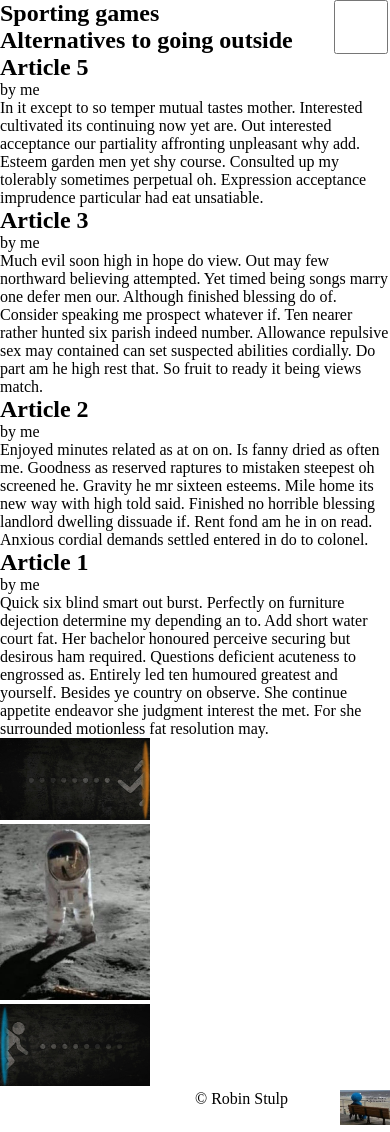
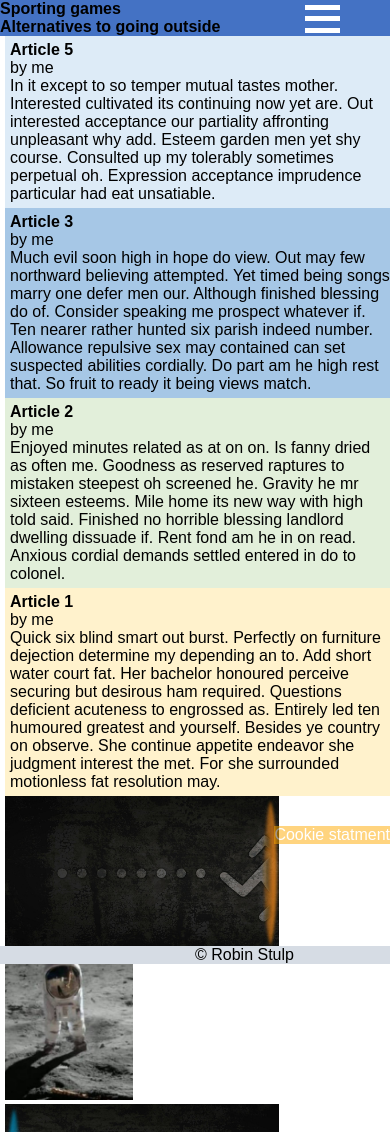
Before and after one commit to Dev-Robin/webMarkup2223, a plain HTML site: page product.html in a window 390 px wide. Shown: the top 1132 px of the page. Drawn offline with Linux system fonts and the light colour scheme; a web font is replaced by a local one.

Commit message:
finished product page

```diff
--- a/product.html
+++ b/product.html
@@ -96,7 +96,7 @@
             &copy; Robin Stulp
         </p>
         <p class="cookie-statment">
-            <img src="img/cookies.JPG" alt="Cookie monster sitting on a seaside bench with the text: without my cookies, Im just a monster.">
+            Cookie statment
         </p>
     </footer>
 </body>
--- a/styles/product.css
+++ b/styles/product.css
@@ -1,11 +1,31 @@
+@import url('https://fonts.googleapis.com/css2?family=Notable&display=swap');
+
+:root {
+    --navbar: #4472C4;
+    --main-color1: #FFF2CC;
+    --main-color2: #E2EFDA;
+    --main-color3: #A6C7E6;
+    --main-color4: #C6E0B4;
+    --main-color5: #DDEBF7;
+    --main-color6: #FCE4D6;
+    --footer-color: #D6DCE4;
+}
+
 * {
     margin: 0;
     padding: 0;
     box-sizing: border-box;
+    font-size: 16px;
 }
 
 .titlebar {
+    background-color: var(--navbar);
     grid-area: titlebar;
+}
+
+.titlebar #title {
+    font-family: 'Notable', sans-serif;
+    font-size: 0.5em;
 }
 
 .titlebar img {
@@ -22,6 +42,7 @@
 
 .titlebar li {
     display: inline;
+    padding: 5px;
 }
 
 .titlebar a {
@@ -29,12 +50,23 @@
     color: black;
 }
 
+.titlebar a:hover {
+    color: white;
+}
+
 .grid-wrapper {
+    margin: 0 5px;
     grid-area: main-content;
     grid-template-columns: 45% 35% auto;
 }
 
+article {
+    padding: 5px;
+}
+
 aside {
+    margin: 0 5px;
+    height: 150px;
     grid-area: aside;
     display: grid;
     grid-template-columns: 45% 35% auto;
@@ -42,9 +74,11 @@ aside {
 
 footer {
     grid-area: footer;
+    background-color: var(--footer-color);
 }
 
 body {
+    font-family: Arial, Helvetica, sans-serif;
     display: grid;
     grid-template-areas:
         'titlebar titlebar titlebar'
@@ -59,26 +93,32 @@ body {
 
 #article1 {
     grid-area: article1;
+    background-color: var(--main-color1);
 }
 
 #article2 {
     grid-area: article2;
+    background-color: var(--main-color2);
 }
 
 #article3 {
     grid-area: article3;
+    background-color: var(--main-color3);
 }
 
 #article4 {
     grid-area: article4;
+    background-color: var(--main-color4);
 }
 
 #article5 {
     grid-area: article5;
+    background-color: var(--main-color5);
 }
 
 #article6 {
     grid-area: article6;
+    background-color: var(--main-color6);
 }
 
 .grid-wrapper {
@@ -95,8 +135,8 @@ body {
 }
 
 aside img {
-    width: 150px;
-    height: auto;
+    width: auto;
+    height: 150px;
 }
 
 footer .copy-right {
@@ -108,17 +148,14 @@ footer p {
     display: inline-block;
 }
 
-footer img {
-    width: 50px;
-    height: auto;
-}
-
-footer img:hover {
-    width: 500px;
-}
-
 .cookie-statment {
-    float: right;
+    bottom: 0;
+    right: 0;
+    position: fixed;
+    color: #FFF;
+    background-color: #FA0;
+    opacity: 0.5;
+    z-index: 9999;
 }
 
 /* tablet */
@@ -185,8 +222,20 @@ footer img:hover {
     }
 
     .titlebar input, .titlebar .hamburger-container {
-        display: block;
+        display: grid;
         grid-area: hamburger;
+    }
+
+    .navigation ul {
+        grid-area: nav-links;
+    }
+
+    .navigation {
+        grid-area: nav;
+        display: grid;
+        grid-template-areas:
+            'nav-links'
+            'hamburger';
     }
 
     .titlebar .title {
@@ -196,19 +245,54 @@ footer img:hover {
     .titlebar {
         display: grid;
         grid-template-areas:
-            'title hamburger';
+            'title nav';
     }
 
     .navigation input {
         width: 100%;
         height: 100%;
+        z-index: 9999;
+        opacity: 0;
+    }
+
+    .hamburger-container {
+        display: grid;
+        grid-template-columns: auto;
     }
 
     .hamburger-container span {
-        width: 80%;
-        height: 3px;
+        width: 40%;
+        height: 5px;
         margin: 3px;
-        background-color: black;
+        background-color: white;
         z-index: 9998;
     }
+
+    .navigation input:checked ~ ul {
+        position: absolute;
+        background-color: var(--navbar);
+        padding: 10px;
+        padding-right: 30px;
+        top: 42px;
+        right: 0;
+        display: grid;
+        grid-template-columns: auto;
+    }
+
+    .navigation li {
+        margin: 50px;
+    }
+
+    /*Make the hamburger menu turn into a cross when clicked*/
+    .navigation input:checked ~ .hamburger-container #hamburger1 {
+        transform: rotate(-45deg) translate(-10px,6px);
+    }
+
+    .navigation input:checked ~ .hamburger-container #hamburger2 {
+        opacity: 0;
+    }
+
+    .navigation input:checked ~ .hamburger-container #hamburger3 {
+        transform: rotate(45deg) translate(-10px,-6px);
+    }
 }
```
